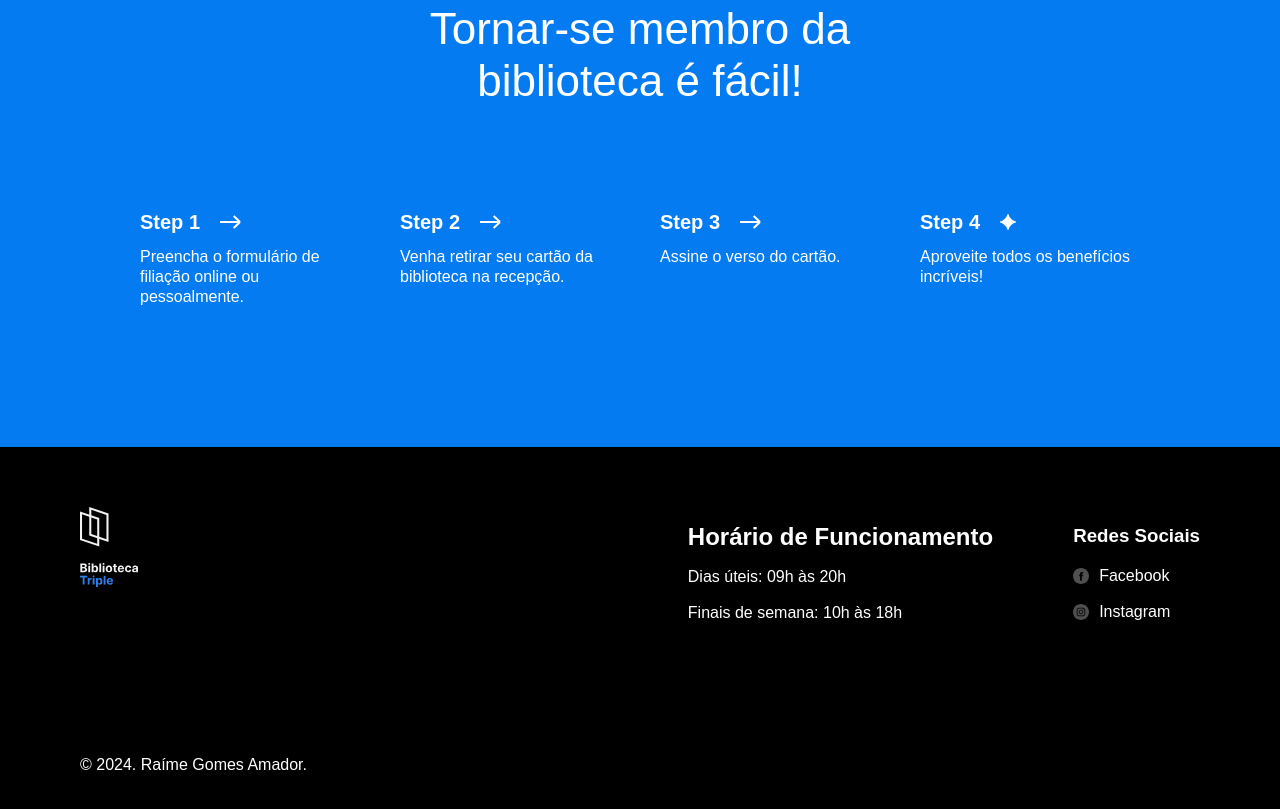
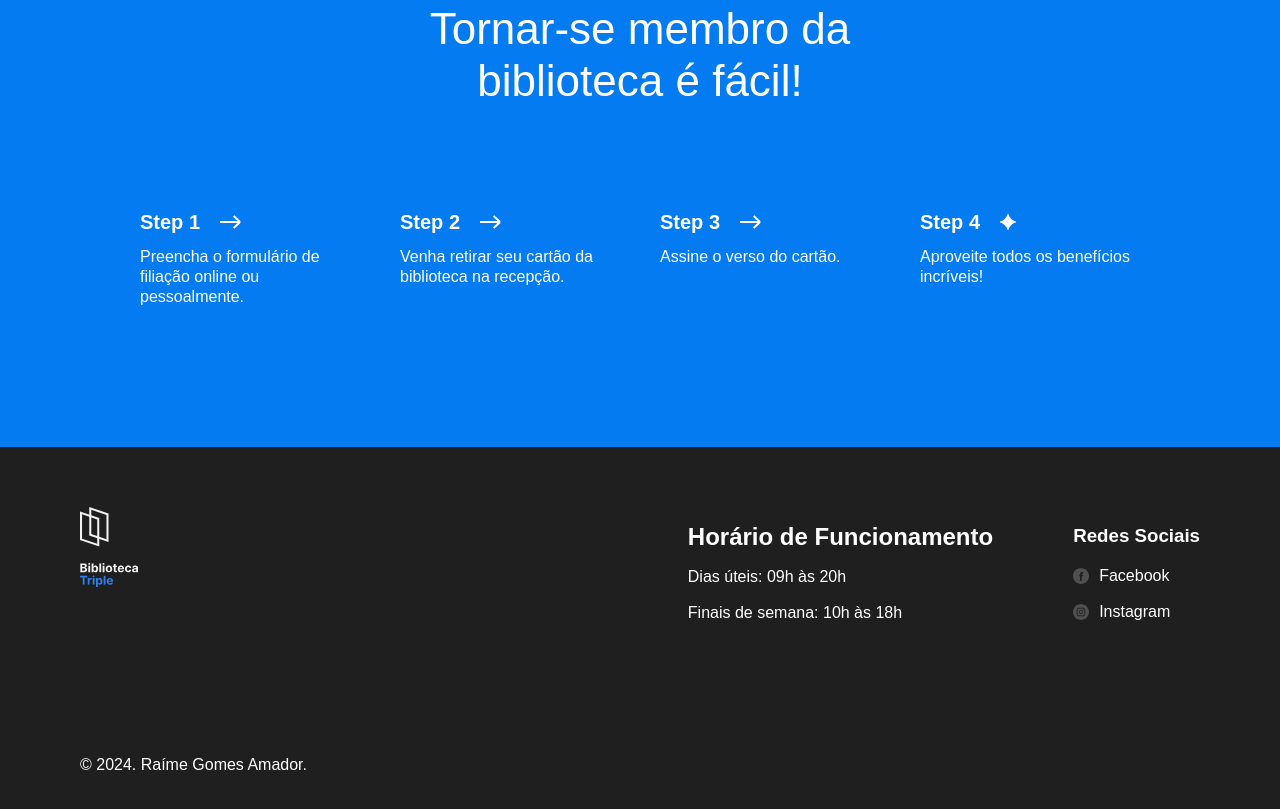
Before and after one commit to raimegomes/web_project_library, a plain HTML site: page index.html in a window 1280 px wide. Shown: the part 3087-3896 px from the top of the page. Drawn offline with Linux system fonts and the light colour scheme.

Commit message:
Nova atualização do projeto

```diff
--- a/styles/style.css
+++ b/styles/style.css
@@ -341,7 +341,7 @@
 
 .footer {
   box-sizing: border-box;
-  background-color: black;
+  background-color: #1f1f1f;
   color: #ffffff;
   padding: 60px 80px;
 }
```
